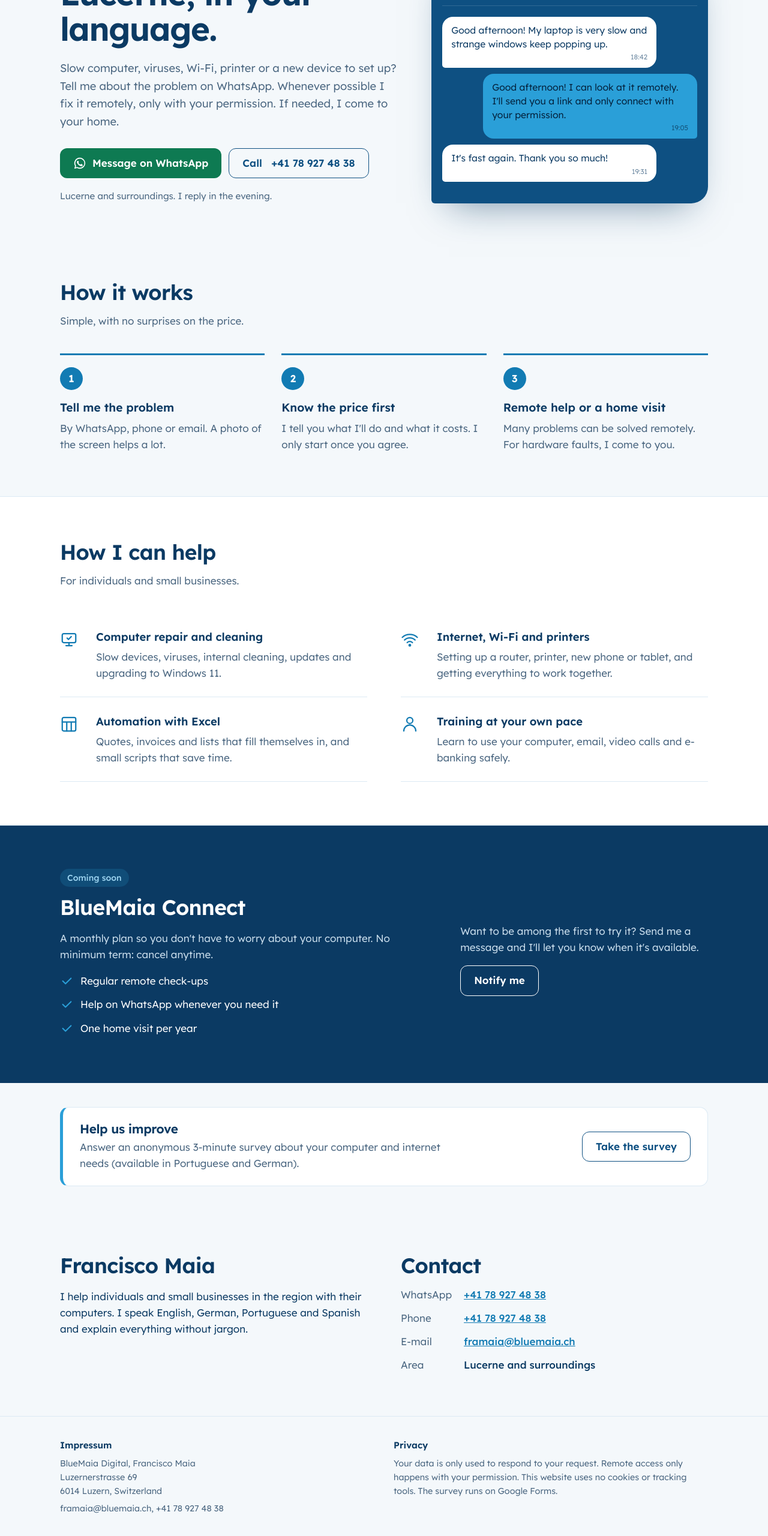
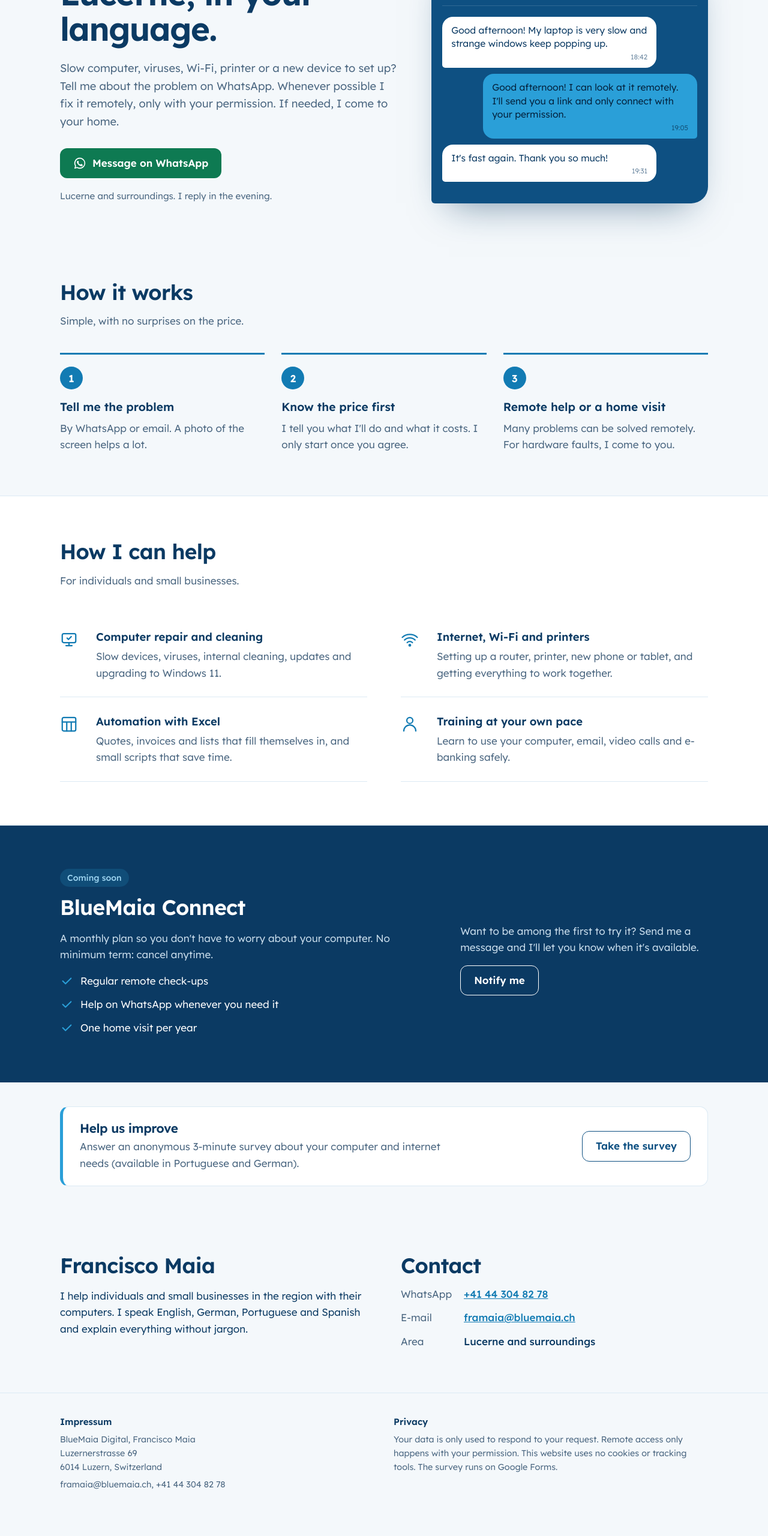
Before and after one commit to Bluemaia/bluemaia-site, a plain HTML site: page public/index.html in a window 1280 px wide. Shown: the part 232-2792 px from the top of the page at 60% size. Drawn offline with Linux system fonts and the light colour scheme.

Commit message:
WhatsApp Business

```diff
--- a/public/index.html
+++ b/public/index.html
@@ -146,7 +146,7 @@
       <button type="button" data-set="en" aria-pressed="false">EN</button>
       <button type="button" data-set="es" aria-pressed="false">ES</button>
     </div>
-    <a class="btn btn-wa js-wa" href="https://wa.me/41789274838">
+    <a class="btn btn-wa js-wa" href="https://wa.me/41443048278">
       <svg viewBox="0 0 24 24" fill="currentColor" aria-hidden="true"><path d="M12 2a10 10 0 0 0-8.6 15.1L2 22l5-1.3A10 10 0 1 0 12 2Zm0 18.2a8.2 8.2 0 0 1-4.2-1.2l-.3-.2-3 .8.8-2.9-.2-.3A8.2 8.2 0 1 1 12 20.2Zm4.5-6.1c-.2-.1-1.5-.7-1.7-.8s-.4-.1-.6.1-.7.8-.8 1c-.2.2-.3.2-.5.1a6.7 6.7 0 0 1-3.4-2.9c-.3-.4.3-.4.7-1.3.1-.2 0-.3 0-.4l-.8-1.8c-.2-.5-.4-.4-.6-.4h-.5a1 1 0 0 0-.7.3 3 3 0 0 0-.9 2.2 5.1 5.1 0 0 0 1.1 2.7 11.6 11.6 0 0 0 4.5 4c1.7.7 2.3.8 3.1.7a2.7 2.7 0 0 0 1.7-1.2 2.2 2.2 0 0 0 .2-1.2c-.1-.1-.3-.2-.5-.3Z"/></svg>
       <span>WhatsApp</span>
     </a>
@@ -162,11 +162,10 @@
         <span lang="de">Langsamer Computer, Viren, WLAN, Drucker oder ein neues Gerät? Schreiben Sie mir per WhatsApp. Wenn möglich löse ich das Problem per Fernwartung, nur mit Ihrer Erlaubnis. Wenn nötig, komme ich zu Ihnen nach Hause.</span><span lang="en">Slow computer, viruses, Wi-Fi, printer or a new device to set up? Tell me about the problem on WhatsApp. Whenever possible I fix it remotely, only with your permission. If needed, I come to your home.</span><span lang="es">¿Ordenador lento, virus, wifi, impresora o un aparato nuevo que configurar? Cuénteme el problema por WhatsApp. Siempre que sea posible lo resuelvo a distancia, solo con su autorización. Si hace falta, voy a su casa.</span>
       </p>
       <div class="ctas">
-        <a class="btn btn-wa js-wa" href="https://wa.me/41789274838">
+        <a class="btn btn-wa js-wa" href="https://wa.me/41443048278">
           <svg viewBox="0 0 24 24" fill="currentColor" aria-hidden="true"><path d="M12 2a10 10 0 0 0-8.6 15.1L2 22l5-1.3A10 10 0 1 0 12 2Zm0 18.2a8.2 8.2 0 0 1-4.2-1.2l-.3-.2-3 .8.8-2.9-.2-.3A8.2 8.2 0 1 1 12 20.2Zm4.5-6.1c-.2-.1-1.5-.7-1.7-.8s-.4-.1-.6.1-.7.8-.8 1c-.2.2-.3.2-.5.1a6.7 6.7 0 0 1-3.4-2.9c-.3-.4.3-.4.7-1.3.1-.2 0-.3 0-.4l-.8-1.8c-.2-.5-.4-.4-.6-.4h-.5a1 1 0 0 0-.7.3 3 3 0 0 0-.9 2.2 5.1 5.1 0 0 0 1.1 2.7 11.6 11.6 0 0 0 4.5 4c1.7.7 2.3.8 3.1.7a2.7 2.7 0 0 0 1.7-1.2 2.2 2.2 0 0 0 .2-1.2c-.1-.1-.3-.2-.5-.3Z"/></svg>
           <span lang="pt">Escrever no WhatsApp</span><span lang="de">WhatsApp schreiben</span><span lang="en">Message on WhatsApp</span><span lang="es">Escribir por WhatsApp</span>
         </a>
-        <a class="btn btn-line" href="tel:+41789274838"><span lang="pt">Ligar</span><span lang="de">Anrufen</span><span lang="en">Call</span><span lang="es">Llamar</span>&nbsp;+41 78 927 48 38</a>
       </div>
       <p class="note"><span lang="pt">Lucerna e arredores. Respondo ao fim do dia.</span><span lang="de">Luzern und Umgebung. Ich antworte am Abend.</span><span lang="en">Lucerne and surroundings. I reply in the evening.</span><span lang="es">Lucerna y alrededores. Respondo al final del día.</span></p>
     </div>
@@ -189,7 +188,7 @@
       <ol class="steps">
         <li>
           <h3><span lang="pt">Conte-me o problema</span><span lang="de">Problem schildern</span><span lang="en">Tell me the problem</span><span lang="es">Cuénteme el problema</span></h3>
-          <p><span lang="pt">Por WhatsApp, telefone ou e-mail. Uma foto do ecrã ajuda muito.</span><span lang="de">Per WhatsApp, Telefon oder E-Mail. Ein Foto vom Bildschirm hilft sehr.</span><span lang="en">By WhatsApp, phone or email. A photo of the screen helps a lot.</span><span lang="es">Por WhatsApp, teléfono o correo electrónico. Una foto de la pantalla ayuda mucho.</span></p>
+          <p><span lang="pt">Por WhatsApp ou e-mail. Uma foto do ecrã ajuda muito.</span><span lang="de">Per WhatsApp oder E-Mail. Ein Foto vom Bildschirm hilft sehr.</span><span lang="en">By WhatsApp or email. A photo of the screen helps a lot.</span><span lang="es">Por WhatsApp o correo electrónico. Una foto de la pantalla ayuda mucho.</span></p>
         </li>
         <li>
           <h3><span lang="pt">Fica a saber o preço antes</span><span lang="de">Preis vorher kennen</span><span lang="en">Know the price first</span><span lang="es">Conozca el precio antes</span></h3>
@@ -246,7 +245,7 @@
       </div>
       <div>
         <p><span lang="pt">Quer ser dos primeiros a experimentar? Envie-me uma mensagem e aviso-o quando estiver disponível.</span><span lang="de">Möchten Sie es als Erste ausprobieren? Schreiben Sie mir, und ich melde mich, sobald es verfügbar ist.</span><span lang="en">Want to be among the first to try it? Send me a message and I'll let you know when it's available.</span><span lang="es">¿Quiere ser de los primeros en probarlo? Envíeme un mensaje y le aviso cuando esté disponible.</span></p>
-        <a class="btn btn-line js-wa-connect" href="https://wa.me/41789274838"><span lang="pt">Quero ser avisado</span><span lang="de">Ich möchte informiert werden</span><span lang="en">Notify me</span><span lang="es">Quiero que me avisen</span></a>
+        <a class="btn btn-line js-wa-connect" href="https://wa.me/41443048278"><span lang="pt">Quero ser avisado</span><span lang="de">Ich möchte informiert werden</span><span lang="en">Notify me</span><span lang="es">Quiero que me avisen</span></a>
       </div>
     </div>
   </section>
@@ -272,8 +271,7 @@
       <div class="contact">
         <h2><span lang="pt">Contacto</span><span lang="de">Kontakt</span><span lang="en">Contact</span><span lang="es">Contacto</span></h2>
         <dl>
-          <dt>WhatsApp</dt><dd><a class="js-wa" href="https://wa.me/41789274838">+41 78 927 48 38</a></dd>
-          <dt><span lang="pt">Telefone</span><span lang="de">Telefon</span><span lang="en">Phone</span><span lang="es">Teléfono</span></dt><dd><a href="tel:+41789274838">+41 78 927 48 38</a></dd>
+          <dt>WhatsApp</dt><dd><a class="js-wa" href="https://wa.me/41443048278">+41 44 304 82 78</a></dd>
           <dt>E-mail</dt><dd><a href="mailto:framaia@bluemaia.ch">framaia@bluemaia.ch</a></dd>
           <dt><span lang="pt">Zona</span><span lang="de">Region</span><span lang="en">Area</span><span lang="es">Zona</span></dt><dd><span lang="pt">Lucerna e arredores</span><span lang="de">Luzern und Umgebung</span><span lang="en">Lucerne and surroundings</span><span lang="es">Lucerna y alrededores</span></dd>
         </dl>
@@ -287,7 +285,7 @@
     <div>
       <h3>Impressum</h3>
       <p>BlueMaia Digital, Francisco Maia<br>Luzernerstrasse 69<br>6014 Luzern, <span lang="pt">Suíça</span><span lang="de">Schweiz</span><span lang="en">Switzerland</span><span lang="es">Suiza</span></p>
-      <p>framaia@bluemaia.ch, +41 78 927 48 38</p>
+      <p>framaia@bluemaia.ch, +41 44 304 82 78</p>
     </div>
     <div>
       <h3><span lang="pt">Proteção de dados</span><span lang="de">Datenschutz</span><span lang="en">Privacy</span><span lang="es">Protección de datos</span></h3>
@@ -299,7 +297,7 @@
 <script>
 (function(){
   var root=document.documentElement; root.classList.add('js');
-  var phone='41789274838';
+  var phone='41443048278';
   var txt={
     pt:{wa:'Olá Francisco, preciso de ajuda com o computador.',connect:'Olá Francisco, quero ser avisado quando o BlueMaia Connect estiver disponível.',title:'BlueMaia Digital · Ajuda informática em Lucerna',chat:'Exemplo de conversa'},
     de:{wa:'Hallo Francisco, ich brauche Hilfe mit meinem Computer.',connect:'Hallo Francisco, bitte informieren Sie mich, wenn BlueMaia Connect verfügbar ist.',title:'BlueMaia Digital · Computerhilfe in Luzern',chat:'Beispiel-Gespräch'},
```
